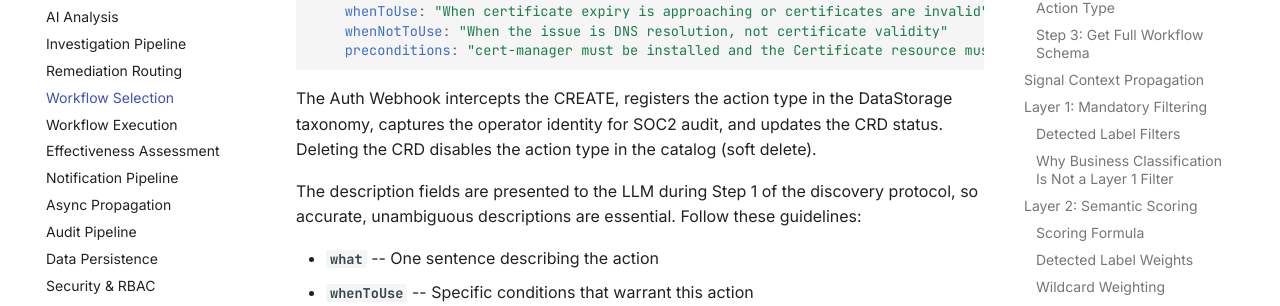
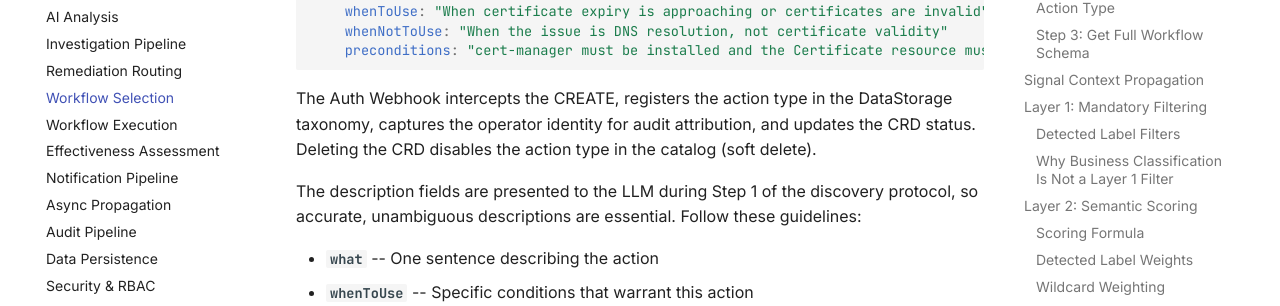
Before and after one commit to jordigilh/kubernaut-docs, an MkDocs documentation site: the page built from docs/architecture/workflow-selection.md, in a window 1280 px wide and 900 px high, scrolled down 6697 px. Shown: the part 172-478 px from the top of the window. Built offline with MkDocs 1.6.1 and Material for MkDocs 9.7.7, drawn with Linux system fonts in a browser that asks for light colours; comment, search, counter and statistics services are not loaded; the version menu is left out.

Commit message:
docs: remove SOC2 qualifier from audit attribution references
The Auth Webhook captures operator identity for audit attribution
regardless of SOC2 — it's a core audit capability, not SOC2-specific.
Drop the "SOC2" prefix from 4 occurrences across workflow registration
docs.

Made-with: Cursor

````diff
--- a/docs/architecture/workflow-selection.md
+++ b/docs/architecture/workflow-selection.md
@@ -202,7 +202,7 @@ spec:
     preconditions: "cert-manager must be installed and the Certificate resource must exist"
 ```
 
-The Auth Webhook intercepts the CREATE, registers the action type in the DataStorage taxonomy, captures the operator identity for SOC2 audit, and updates the CRD status. Deleting the CRD disables the action type in the catalog (soft delete).
+The Auth Webhook intercepts the CREATE, registers the action type in the DataStorage taxonomy, captures the operator identity for audit attribution, and updates the CRD status. Deleting the CRD disables the action type in the catalog (soft delete).
 
 The description fields are presented to the LLM during Step 1 of the discovery protocol, so accurate, unambiguous descriptions are essential. Follow these guidelines:
 
````
Also changed, not shown: docs/user-guide/workflows.md (+3 -3 lines).
